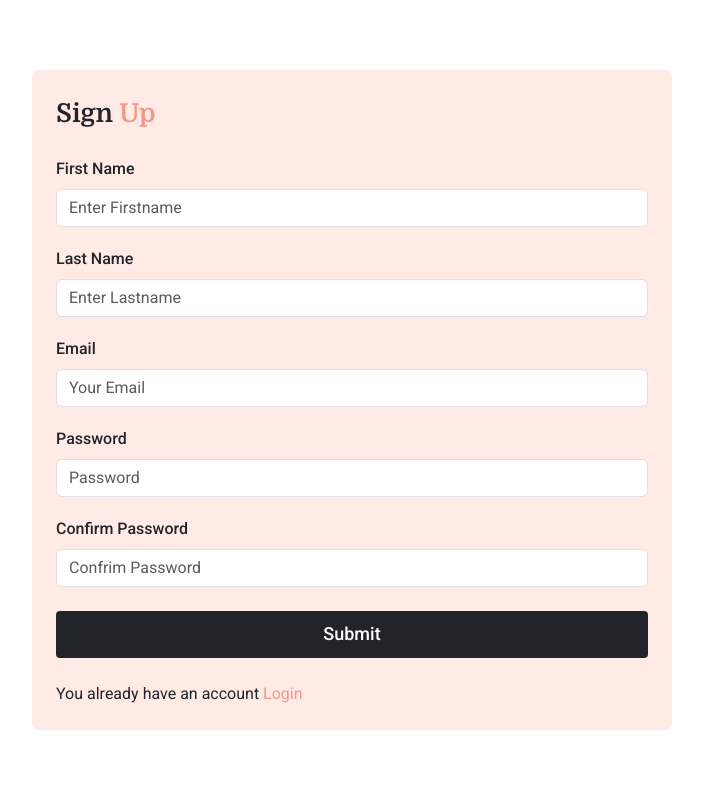
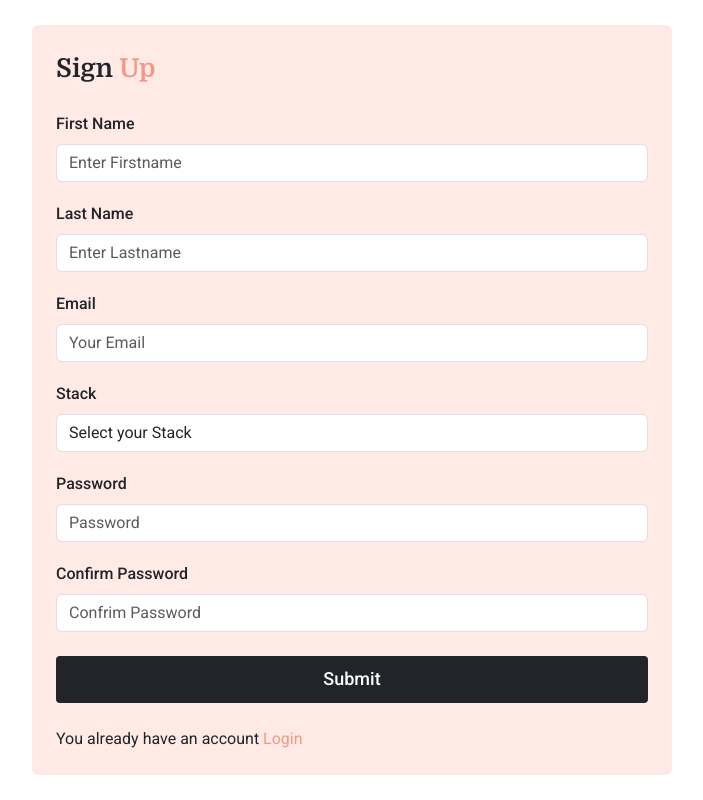
Before and after one commit to ultramind/mern-blog-2024, a React (Vite) app in the folder frontend/: page /register in a window 1280 px wide. Shown: the whole page, without its empty margins (288-991 px from the left). Built offline with nearby package versions, Linux system fonts and the light colour scheme.

Commit message:
aded the extra field for registration STACK

```diff
--- a/frontend/src/components/Header.jsx
+++ b/frontend/src/components/Header.jsx
@@ -65,7 +65,10 @@ const Header = () => {
                     <a href='#' className='dropdown-item'>
                       My Posts
                     </a>
-                    <span className='dropdown-item' onClick={handleLogout}>
+                    <span
+                      className='dropdown-item cursor-pointer'
+                      onClick={handleLogout}
+                    >
                       Logout
                     </span>
                   </div>
--- a/frontend/src/pages/Register.jsx
+++ b/frontend/src/pages/Register.jsx
@@ -15,6 +15,7 @@ const Register = () => {
     firstname: '',
     lastname: '',
     email: '',
+    stack: '',
     password: ''
   })
 
@@ -106,6 +107,24 @@ const Register = () => {
             </span>
           </div>
           <div className='form-group col-12'>
+            <label htmlFor='author'>Stack</label>
+            <select
+              className='form-control'
+              name='stack'
+              onChange={handleChange}
+              onBlur={handleBlur}
+              value={values.stack}
+            >
+              <option value=''>Select your Stack</option>
+              <option value='UI&UX'>UI & UX</option>
+              <option value='frontend dev'>Frontend Dev</option>
+              <option value='backend dev'>Backend Dev</option>
+              <option value='fullstack dev'>Fullstack Dev</option>
+              <option value='Dev Ops'>Dev Ops</option>
+            </select>
+          </div>
+
+          <div className='form-group col-12'>
             <label htmlFor='author'>Password</label>
             <input
               type='password'
```
Also changed, not shown: 2 other files (tests, documents, lock files or other folders).
